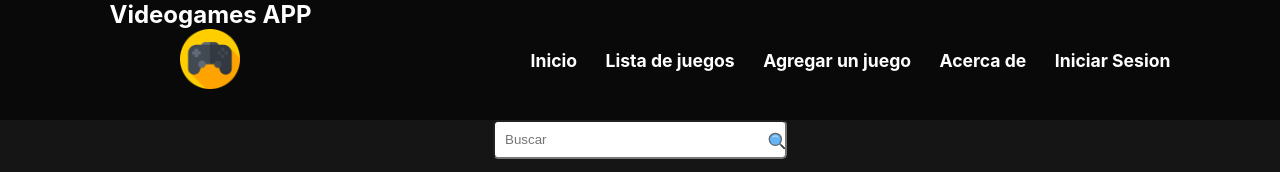
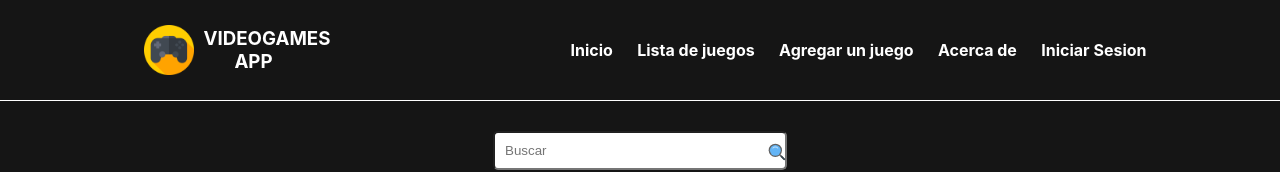
Before and after one commit to maksudxx/Proyecto-Final-React-UTN, a React (Vite) app in the folder client/: page /videogames in a window 1280 px wide. Shown: the top 172 px of the page. Built offline with nearby package versions, Linux system fonts and the light colour scheme; no server answers; a web font is replaced by a local one.

Commit message:
styles header and navbar

```diff
--- a/client/src/components/header/Header.jsx
+++ b/client/src/components/header/Header.jsx
@@ -7,8 +7,9 @@ const Header = () => {
   return (
     <header className={styles.container}>
       <div className={styles.containerTitle}>
-        <h2 className={styles.title}>Videogames APP</h2>
+
         <img src={LOGO} alt="logo" className={styles.image}/>
+        <h3 className={styles.title}>Videogames APP</h3>
       </div>
       <Navbar/>
 
--- a/client/src/components/header/Header.module.css
+++ b/client/src/components/header/Header.module.css
@@ -1,23 +1,28 @@
 .container {
   display: flex;
   justify-content: space-around;
-  background: hsla(0, 0%, 0%, 0.556);
-  height: 120px;
+  background: #151515;
+  height: 100px;
   color: #fff;
   position: sticky;
   top: 0;
   z-index: 99;
+  border-bottom: 0.1px solid #fff;
+  margin-bottom: 30px;
 }
 
 .containerTitle {
-  display: flex;
-  flex-direction: column;
+  display:flex;
   align-items: center;
+  flex-direction: row;
 }
 .image {
-  width: 60px;
-  margin: 0;
+  width: 50px;
+  margin: 0 10px;
 }
 .title {
   margin-bottom: 0;
+  width: 100px;
+  text-align: center;
+  text-transform: uppercase;
 }
--- a/client/src/components/navbar/Navbar.module.css
+++ b/client/src/components/navbar/Navbar.module.css
@@ -2,19 +2,18 @@
   display: flex;
   justify-content: space-between;
   align-items: center;
-  width: 50%;
+  width:45%;
 }
 
 .link {
-  font-size: 1.1rem;
+  font-size: 1rem;
   text-decoration: none;
   color: #fff;
   font-weight: bold;
 }
 
 .link:hover {
-  border-bottom: 0.5rem solid #fff;
-  font-size: 1.2rem;
-  transition: 0.2s ease-in;
+  border-bottom: 0.6rem solid #fe9f02;
+  transition: 0.1s ease-in-out;
   cursor: pointer;
 }
```
